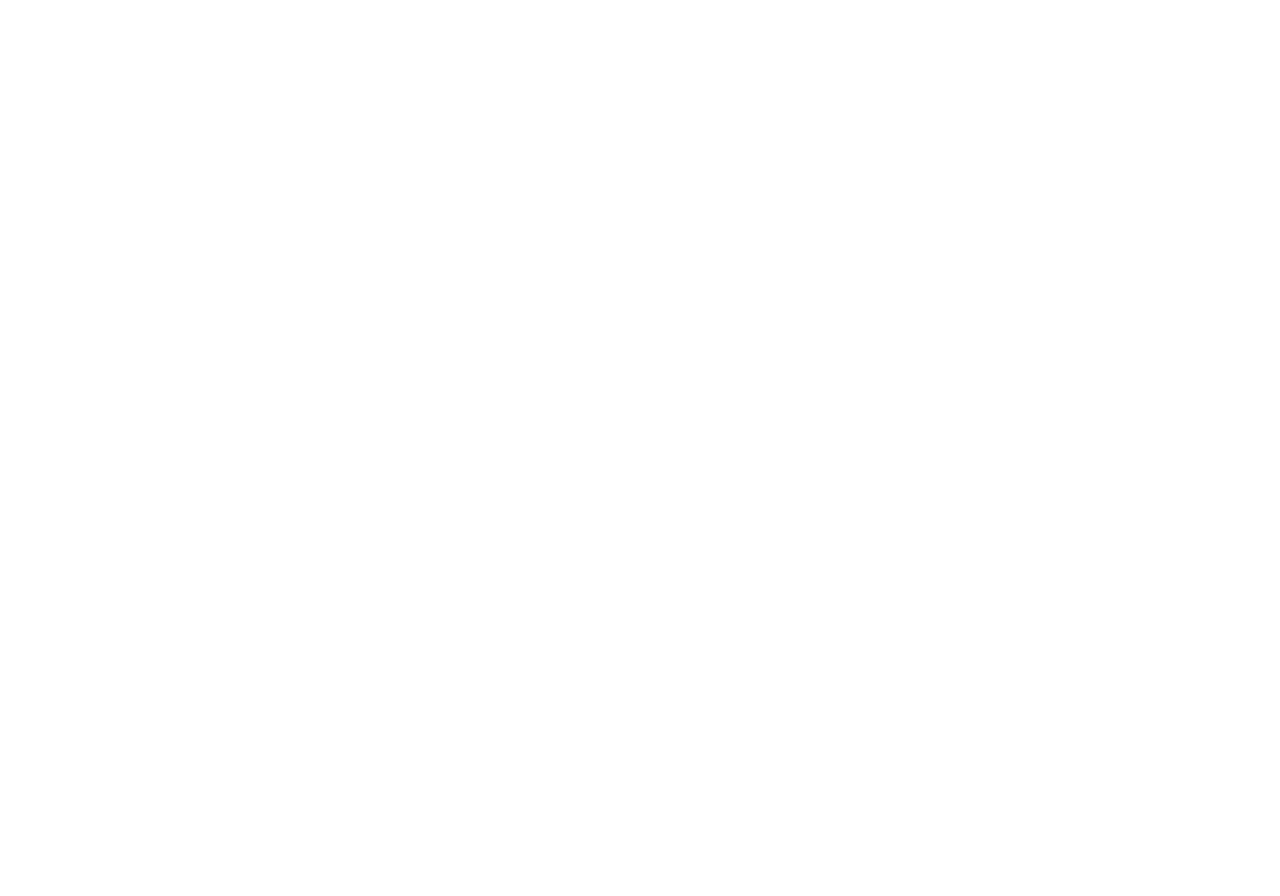
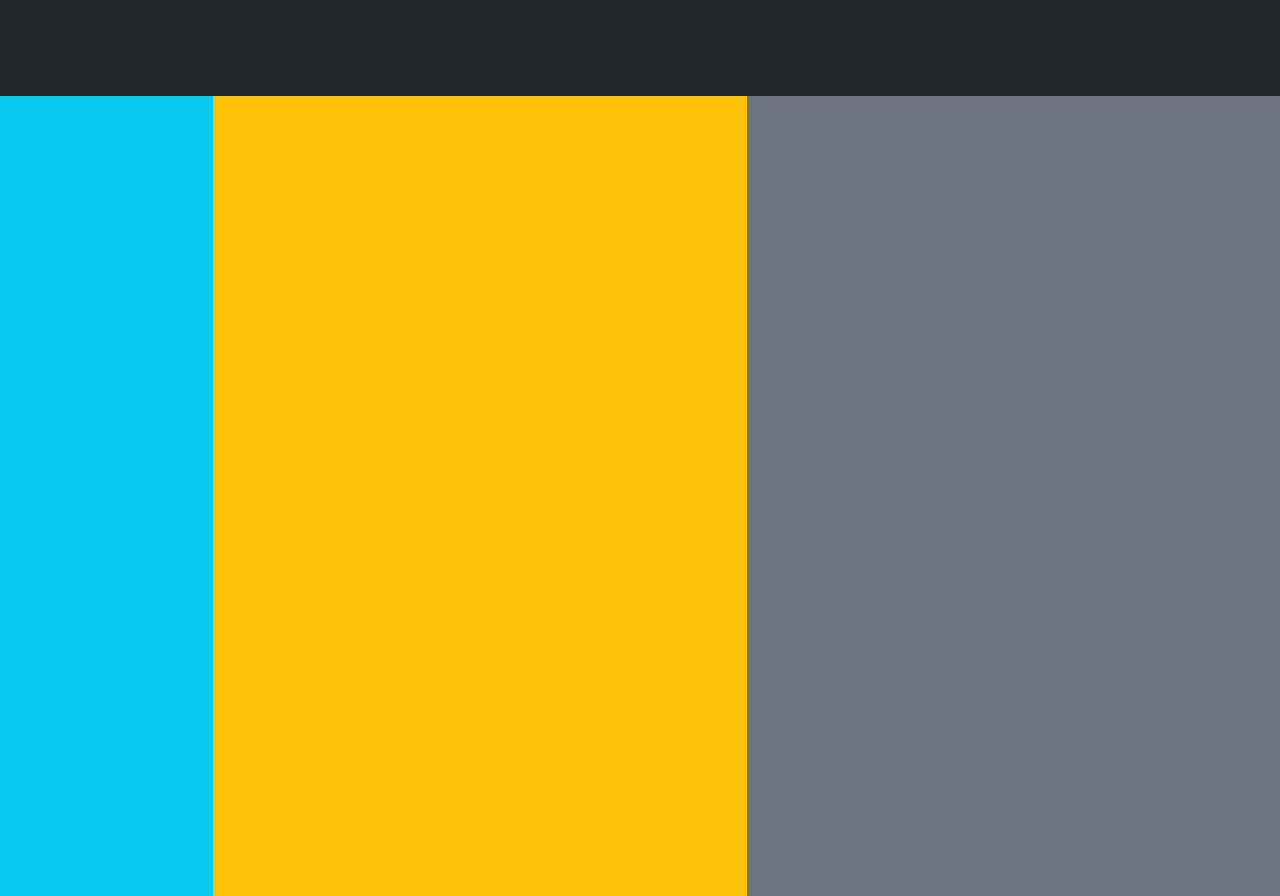
Before and after one commit to BrandonStoppe/bootstrap-email-brandon-stoppe, a plain HTML site: page index.html in a window 1280 px wide. Before the commit the page ends 800 px from the top, so only its background shows below. Drawn offline with nearby package versions, Linux system fonts and the light colour scheme.

Commit message:
created breakpoints

```diff
--- a/index.html
+++ b/index.html
@@ -9,7 +9,25 @@
 </head>
 
 <body>
+    <div class="container-fluid bg-dark-subtle vh-100">
+        <div class="row bg-dark py-5">
+            <div class="col">
 
+            </div>
+        </div>
+
+        <div class="row vh-100">
+            <div class="col-lg-2 d-none d-lg-block bg-info">
+
+            </div>
+            <div class="col-md-5 col-sm-5 col-lg-5 bg-warning">
+
+            </div>
+            <div class="col-sm-7 col-lg-5 d-none d-sm-block bg-secondary">
+
+            </div>
+        </div>
+    </div>
 
     <script src="https://cdn.jsdelivr.net/npm/bootstrap@5.3.3/dist/js/bootstrap.bundle.min.js" integrity="sha384-YvpcrYf0tY3lHB60NNkmXc5s9fDVZLESaAA55NDzOxhy9GkcIdslK1eN7N6jIeHz" crossorigin="anonymous"></script>
 </body>
```
